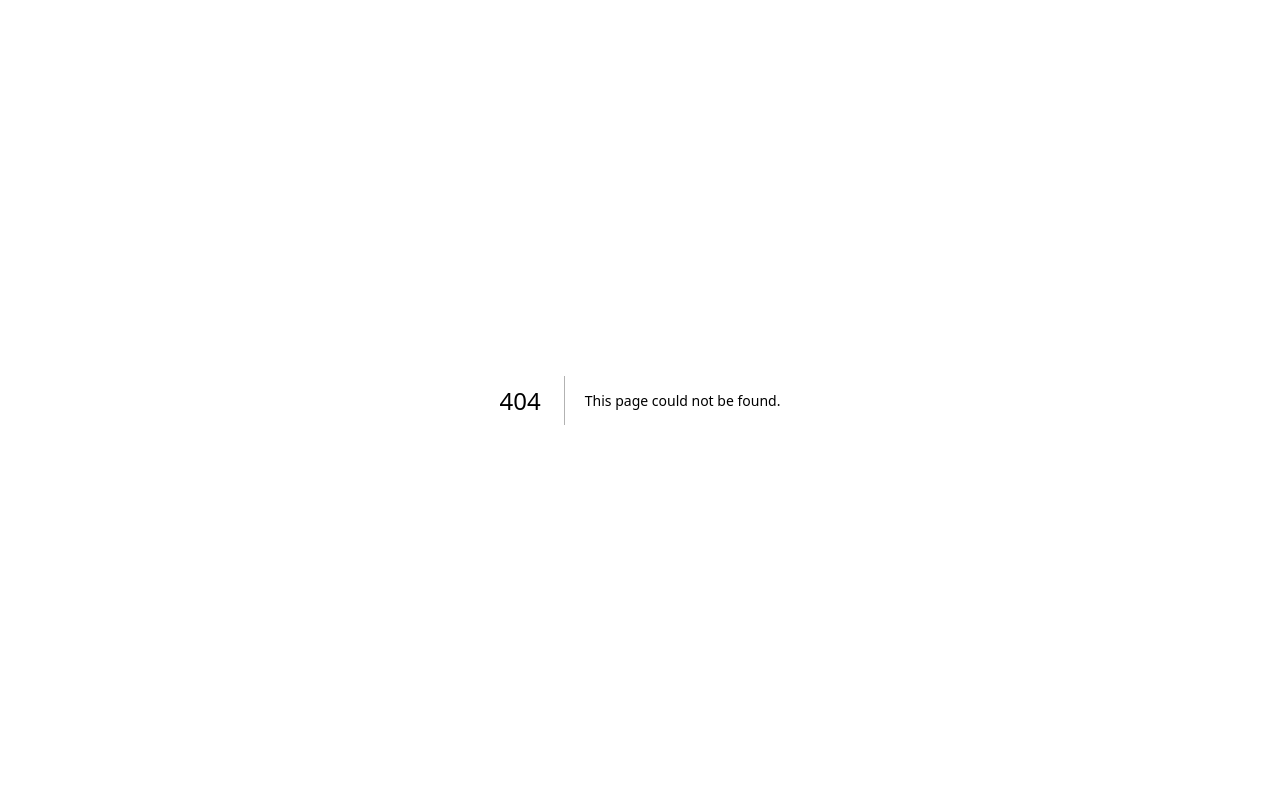
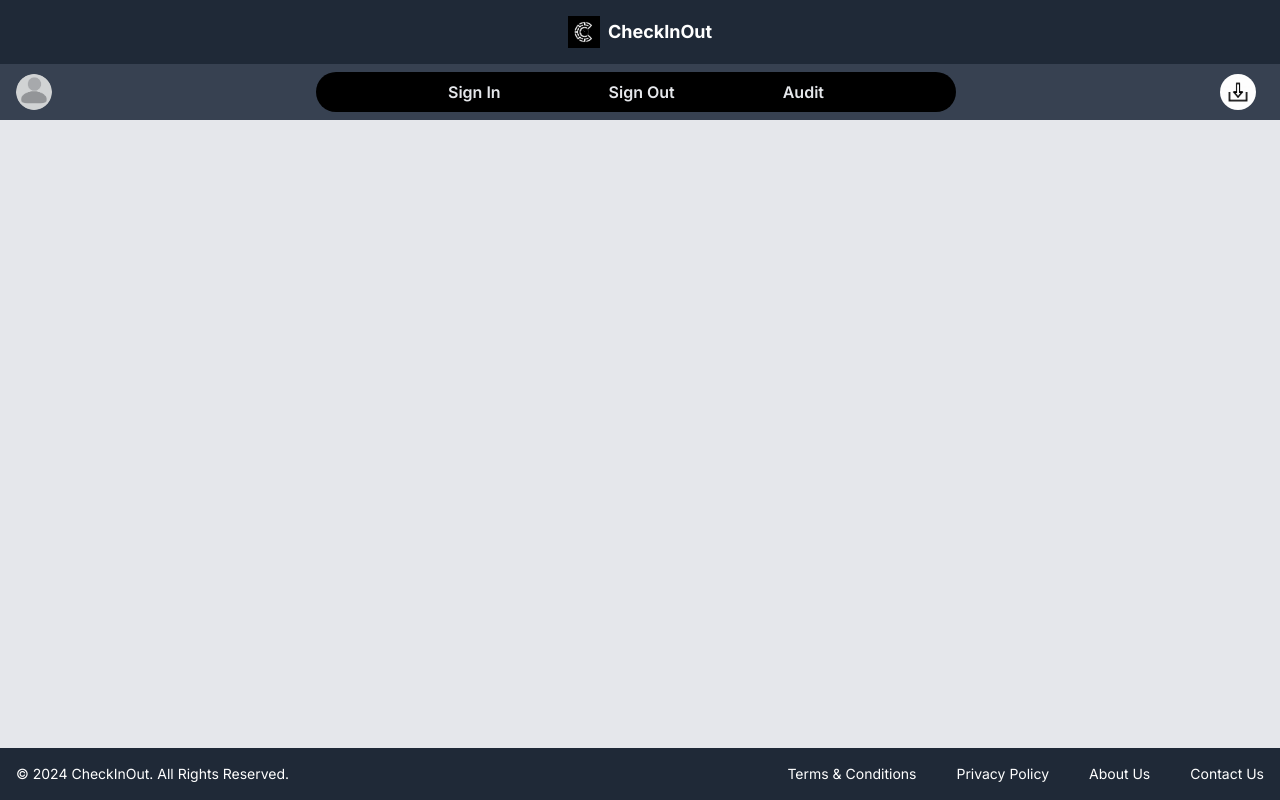
Before and after one commit to kshitij-tagra/checkinout-capstone, a Next.js app: page /testing in a window 1280 px wide. Before the commit this address had no page. Built offline with nearby package versions, Linux system fonts and the light colour scheme.

Commit message:
Basic Layout (Front End)
Created a basic layout for how the page is going to look. This layout will be displayed to work on all the different pages.

Files worked on:
- app/components/
    - Layout.js
    - Navbar.js
    - ProfileSidebar.js
    - TopBar.js

```diff
--- /dev/null
+++ b/app/components/Layout.js
@@ -0,0 +1,39 @@
+import React, { useState } from "react";
+import Footer from "./Footer";
+import ProfileSidebar from "./ProfileSidebar";
+import TopBar from "./TopBar";
+import Navbar from "./Navbar";
+
+const Layout = ({ children }) => {
+  const [isSidebarOpen, setIsSidebarOpen] = useState(false);
+  const [isDropdownOpen, setIsDropdownOpen] = useState(false);
+
+  const toggleSidebar = () => {
+    setIsSidebarOpen((prevState) => !prevState);
+  };
+
+  const toggleDropdown = () => {
+    setIsDropdownOpen((prevState) => !prevState);
+  };
+
+  return (
+    <div className="flex flex-col min-h-screen">
+      <TopBar />
+      <Navbar
+        toggleSidebar={toggleSidebar}
+        toggleDropdown={toggleDropdown}
+        isDropdownOpen={isDropdownOpen}
+      />
+
+      {/* Main Content */}
+      <div className="flex flex-1 bg-gray-200">
+        {isSidebarOpen && <ProfileSidebar />}
+        <div className="flex-1">{children}</div>
+      </div>
+
+      <Footer />
+    </div>
+  );
+};
+
+export default Layout;
--- /dev/null
+++ b/app/components/Navbar.js
@@ -0,0 +1,63 @@
+import React from "react";
+
+const Navbar = ({ toggleSidebar, toggleDropdown, isDropdownOpen }) => {
+  return (
+    <div className="bg-gray-700 text-white py-2 flex justify-between items-center">
+      {/* Profile */}
+      <div className="flex items-center ml-4">
+        <button onClick={toggleSidebar}>
+          <img
+            src="/profile.png"
+            alt="Profile"
+            className="h-9 w-9 rounded-full"
+            title="Profile"
+          />
+        </button>
+      </div>
+
+      {/* Main Navigation Options */}
+      <div className="flex items-center justify-center w-1/2">
+        <div className="bg-black py-2 px-6 rounded-full flex justify-evenly w-full">
+          <button className="focus:outline-none text-gray-200 hover:text-white font-semibold hover:font-extrabold">
+            Sign In
+          </button>
+          <button className="focus:outline-none text-gray-200 hover:text-white font-semibold hover:font-extrabold">
+            Sign Out
+          </button>
+          <button className="focus:outline-none text-gray-200 hover:text-white font-semibold hover:font-extrabold">
+            Audit
+          </button>
+        </div>
+      </div>
+
+      {/* PDF Dropdown */}
+      <div className="relative mr-4">
+        <button
+          className="flex items-center focus:outline-none"
+          onClick={toggleDropdown}
+        >
+          <img
+            src="/pdf.jpg"
+            alt="PDF Icon"
+            className="h-9 w-9 rounded-full mr-2"
+          />
+        </button>
+        {isDropdownOpen && (
+          <div className="absolute right-0 mt-2 w-48 bg-white rounded-lg shadow-lg">
+            <button className="block py-2 px-4 text-gray-800 hover:bg-gray-200 w-full text-left focus:outline-none">
+              Sign In Report
+            </button>
+            <button className="block py-2 px-4 text-gray-800 hover:bg-gray-200 w-full text-left focus:outline-none">
+              Sign Out Report
+            </button>
+            <button className="block py-2 px-4 text-gray-800 hover:bg-gray-200 w-full text-left focus:outline-none">
+              Audit Report
+            </button>
+          </div>
+        )}
+      </div>
+    </div>
+  );
+};
+
+export default Navbar;
--- /dev/null
+++ b/app/components/ProfileSidebar.js
@@ -0,0 +1,69 @@
+import React from "react";
+
+const ProfileSidebar = () => {
+  // Sample data for profile details
+  const profileData = {
+    name: "John Doe",
+    jobTitle: "Security Officer",
+    employeeId: "12345",
+    phoneNumber: "+1234567890",
+    email: "john.doe@example.com",
+  };
+
+  const handleLogout = () => {
+    // Add your logout logic here
+    console.log("Logging out...");
+  };
+
+  return (
+    /* Sidebar Content */
+    <div className="h-full bg-gray-900 text-gray-200 w-1/5 overflow-y-auto p-4 rounded-br-xl shadow-lg">
+      {/* Profile Picture, Name, and Role */}
+      <div className="flex items-center mb-4">
+        <img
+          src="/profile.png"
+          alt="Profile"
+          className="h-12 w-12 rounded-full mr-3"
+        />
+        <div>
+          <p className="font-semibold text-lg">{profileData.name}</p>
+          <p className="text-sm">{profileData.jobTitle}</p>
+        </div>
+      </div>
+
+      {/* Divider Line */}
+      <div className="border-b border-gray-500 mb-4"></div>
+
+      {/* Additional Profile Details */}
+      <div className="text-sm mb-4">
+        <p className="mb-1">
+          <span className="font-semibold">Employee ID:</span> <br />
+          {profileData.employeeId}
+        </p>
+        <br />
+        <div className="mb-1">
+          <span className="font-semibold">Phone Number:</span> <br />
+          {profileData.phoneNumber}
+        </div>
+        <br />
+        <div>
+          <span className="font-semibold">Email:</span> <br />
+          {profileData.email}
+        </div>
+      </div>
+
+      {/* Divider Line */}
+      <div className="border-b border-gray-500 mb-4"></div>
+
+      {/* Logout Button */}
+      <button
+        className="bg-red-500 hover:bg-red-600 text-white font-bold py-2 px-4 rounded-lg focus:outline-none focus:shadow-outline w-full"
+        onClick={handleLogout}
+      >
+        Logout
+      </button>
+    </div>
+  );
+};
+
+export default ProfileSidebar;
--- /dev/null
+++ b/app/components/TopBar.js
@@ -0,0 +1,12 @@
+import React from "react";
+
+const TopBar = () => {
+  return (
+    <div className="bg-gray-800 text-white py-4 flex justify-center items-center">
+      <img src="/logo.png" alt="CheckInOut Logo" className="h-8 mr-2" />
+      <span className="text-lg font-bold">CheckInOut</span>
+    </div>
+  );
+};
+
+export default TopBar;
--- /dev/null
+++ b/app/testing/page.js
@@ -0,0 +1,7 @@
+"use client";
+
+import Layout from "../components/Layout";
+
+export default function Home() {
+  return <Layout />;
+}
```
Also changed, not shown: app/testing/_test.txt (added), public/pdf.jpg (added), public/profile.png (added).
